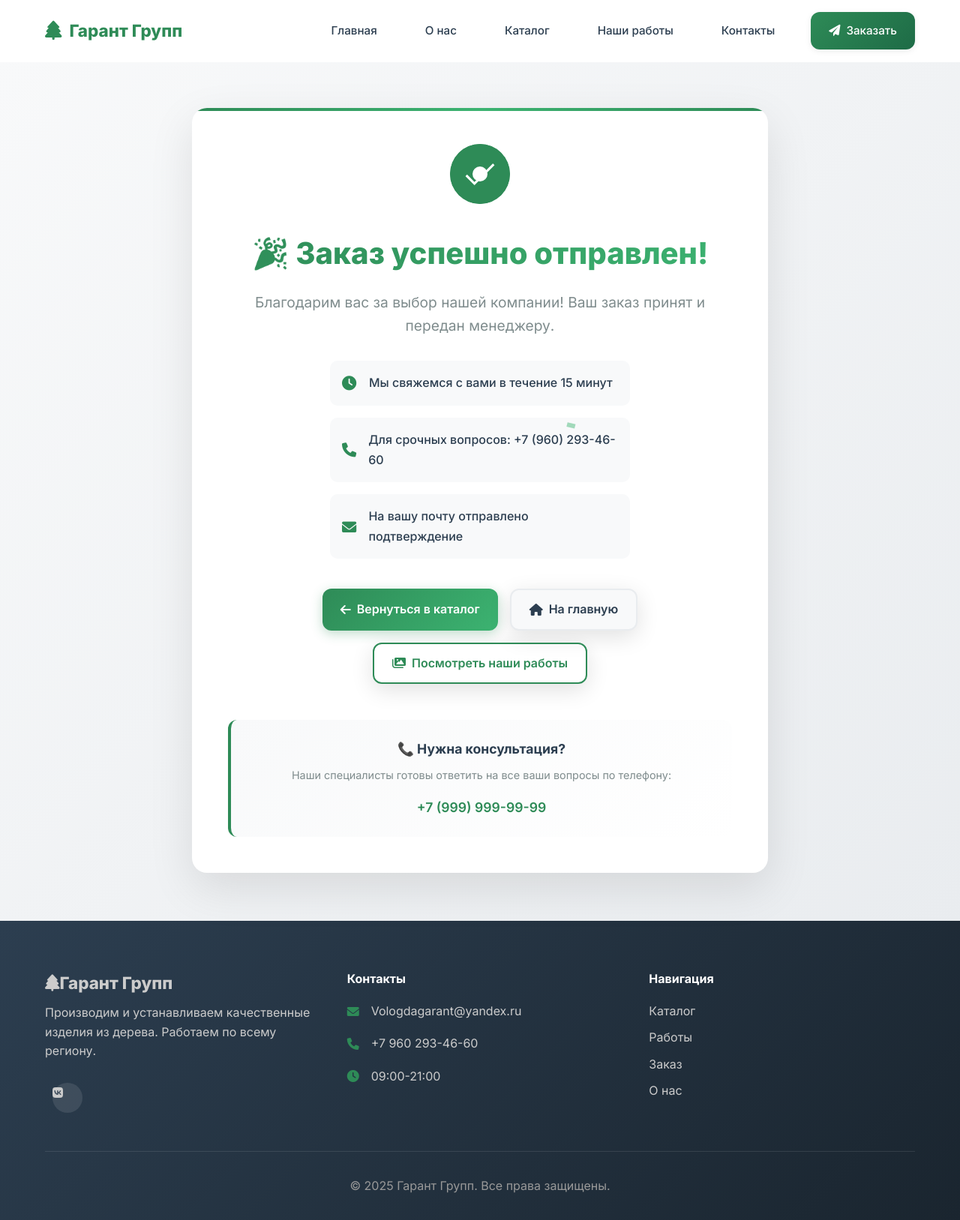
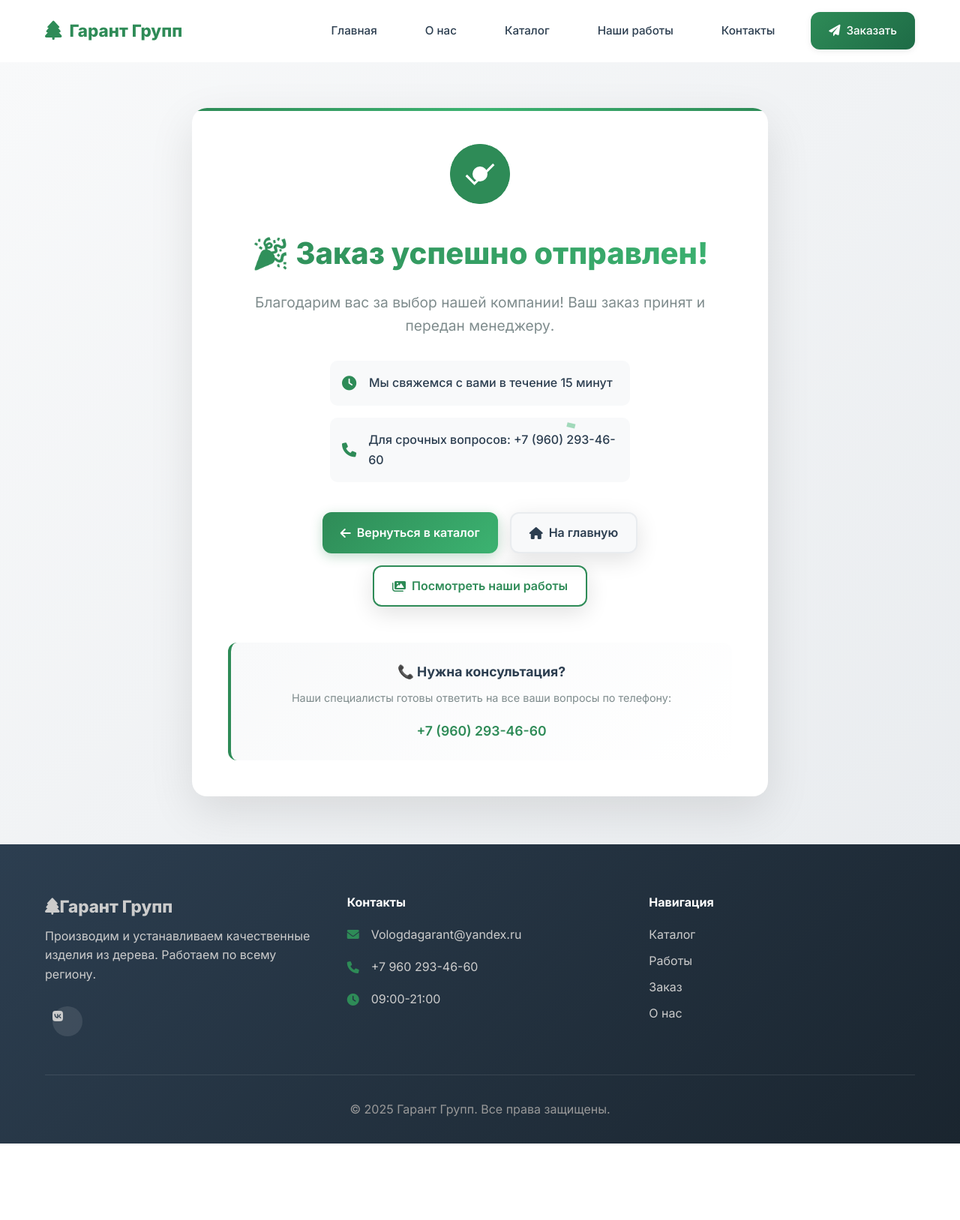
Before and after one commit to SGomezr5455/garantgroupvologda, a Django app: page /order/success/ in a window 1280 px wide. Shown: the whole page at 75% size. After the commit the page ends 1525 px from the top, so only its background shows below. Run offline with Django 5.2, Linux system fonts and the light colour scheme.

Commit message:
email deleted

```diff
--- a/templates/shop/order_success.html
+++ b/templates/shop/order_success.html
@@ -33,10 +33,6 @@
                         <i class="fas fa-phone"></i>
                         <span>Для срочных вопросов: +7 (960) 293-46-60</span>
                     </div>
-                    <div class="detail-item">
-                        <i class="fas fa-envelope"></i>
-                        <span>На вашу почту отправлено подтверждение</span>
-                    </div>
                 </div>
             </div>
 
@@ -61,7 +57,7 @@
                 <div class="info-card">
                     <h3>📞 Нужна консультация?</h3>
                     <p>Наши специалисты готовы ответить на все ваши вопросы по телефону:</p>
-                    <a href="tel:+79602934660" class="phone-link">+7 (999) 999-99-99</a>
+                    <a href="tel:+79602934660" class="phone-link">+7 (960) 293-46-60</a>
                 </div>
             </div>
         </div>
```
